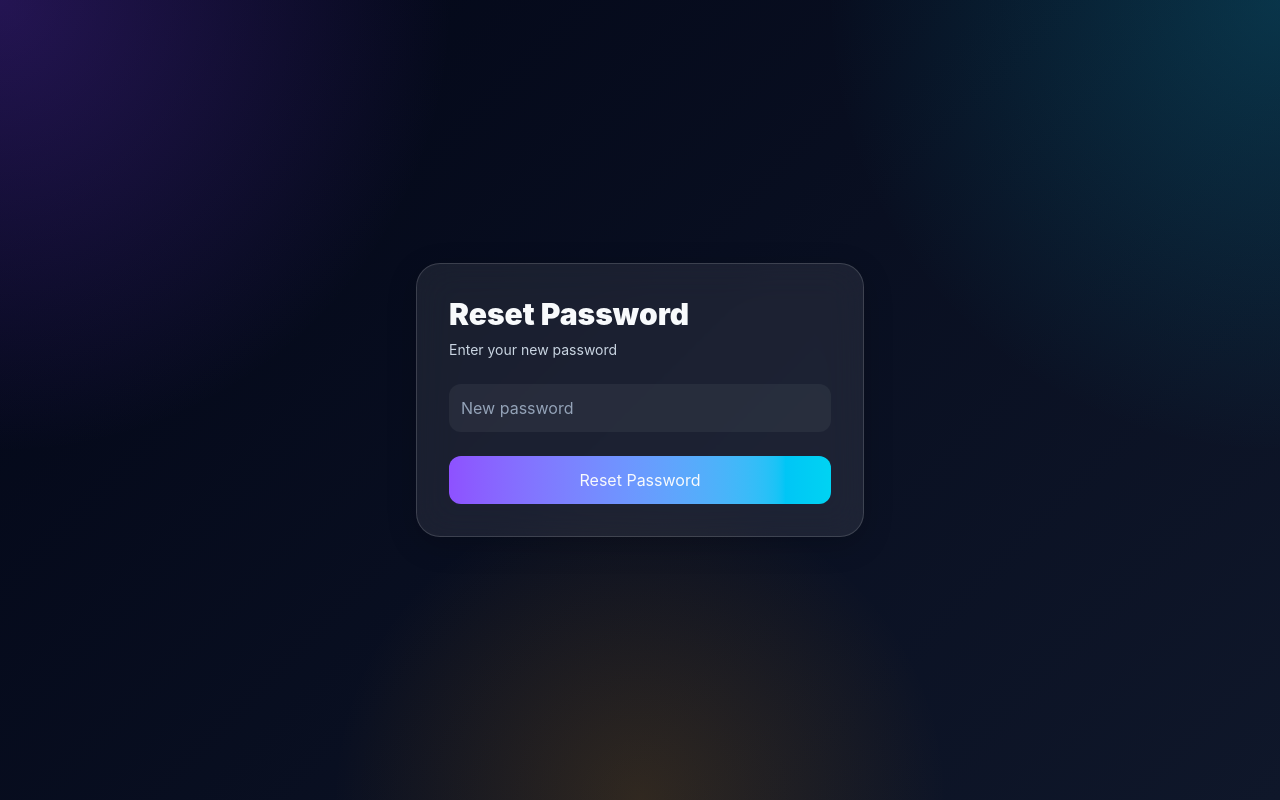
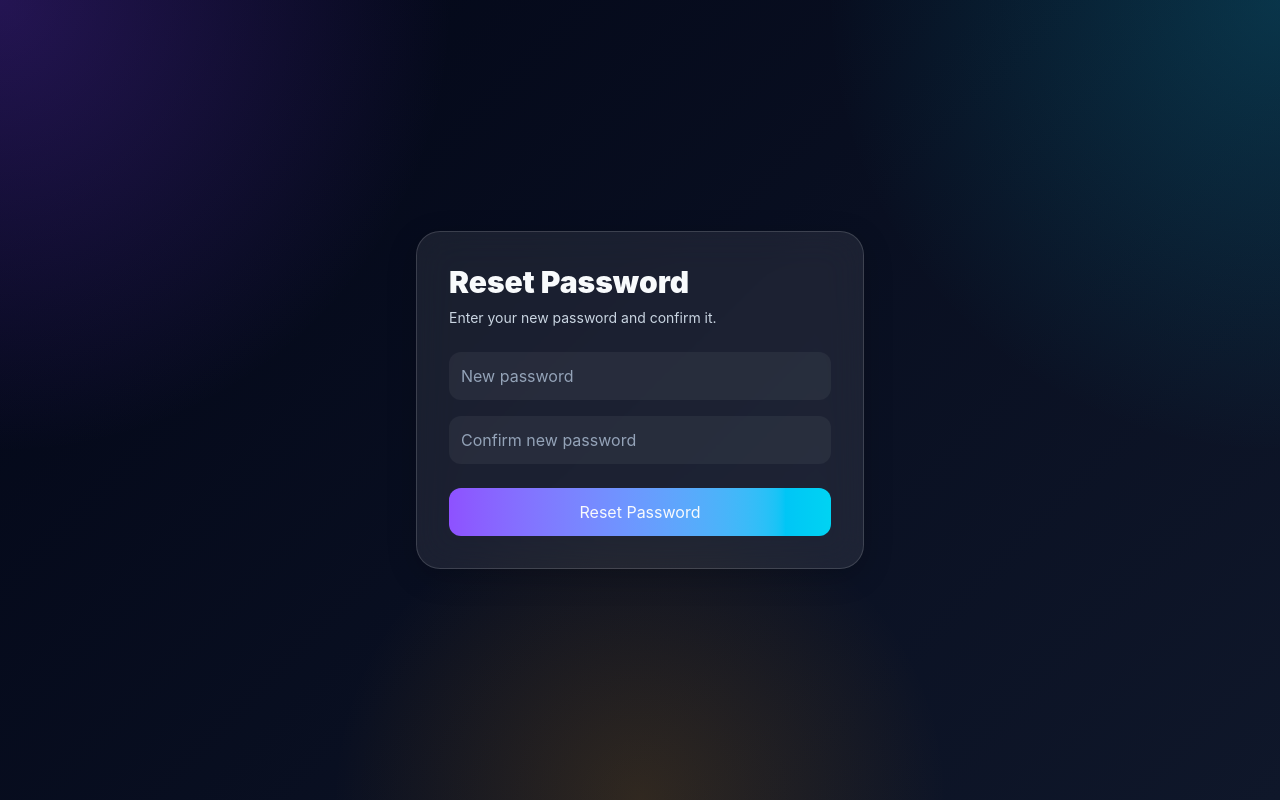
Before and after one commit to No1Austin/task-manager-app---MERN, a React (Vite) app in the folder client/: page /reset-password/1 in a window 1280 px wide. Built offline with nearby package versions, Linux system fonts and the light colour scheme; no server answers.

Commit message:
passwordResetPatch5

```diff
--- a/client/src/pages/ResetPasswordPage.jsx
+++ b/client/src/pages/ResetPasswordPage.jsx
@@ -8,21 +8,37 @@ export default function ResetPasswordPage() {
   const { token } = useParams();
   const navigate = useNavigate();
 
-  const [password, setPassword] = useState("");
+  const [form, setForm] = useState({
+    password: "",
+    confirmPassword: "",
+  });
+
   const [loading, setLoading] = useState(false);
 
   const handleSubmit = async (e) => {
     e.preventDefault();
 
-    if (!password) {
-      toast.error("Please enter a new password");
+    if (!form.password || !form.confirmPassword) {
+      toast.error("Please fill in both password fields");
+      return;
+    }
+
+    if (form.password.length < 6) {
+      toast.error("Password must be at least 6 characters");
+      return;
+    }
+
+    if (form.password !== form.confirmPassword) {
+      toast.error("Passwords do not match");
       return;
     }
 
     setLoading(true);
 
     try {
-      await API.post(`/auth/reset-password/${token}`, { password });
+      await API.post(`/auth/reset-password/${token}`, {
+        password: form.password,
+      });
       toast.success("Password reset successful!");
       navigate("/login");
     } catch (error) {
@@ -44,15 +60,27 @@ export default function ResetPasswordPage() {
       >
         <h2 className="mb-2 text-3xl font-black">Reset Password</h2>
         <p className="mb-6 text-sm text-slate-300">
-          Enter your new password
+          Enter your new password and confirm it.
         </p>
 
         <input
           type="password"
           placeholder="New password"
+          className="mb-4 w-full rounded-xl bg-white/5 p-3 outline-none"
+          value={form.password}
+          onChange={(e) =>
+            setForm({ ...form, password: e.target.value })
+          }
+        />
+
+        <input
+          type="password"
+          placeholder="Confirm new password"
           className="mb-6 w-full rounded-xl bg-white/5 p-3 outline-none"
-          value={password}
-          onChange={(e) => setPassword(e.target.value)}
+          value={form.confirmPassword}
+          onChange={(e) =>
+            setForm({ ...form, confirmPassword: e.target.value })
+          }
         />
 
         <button
```
